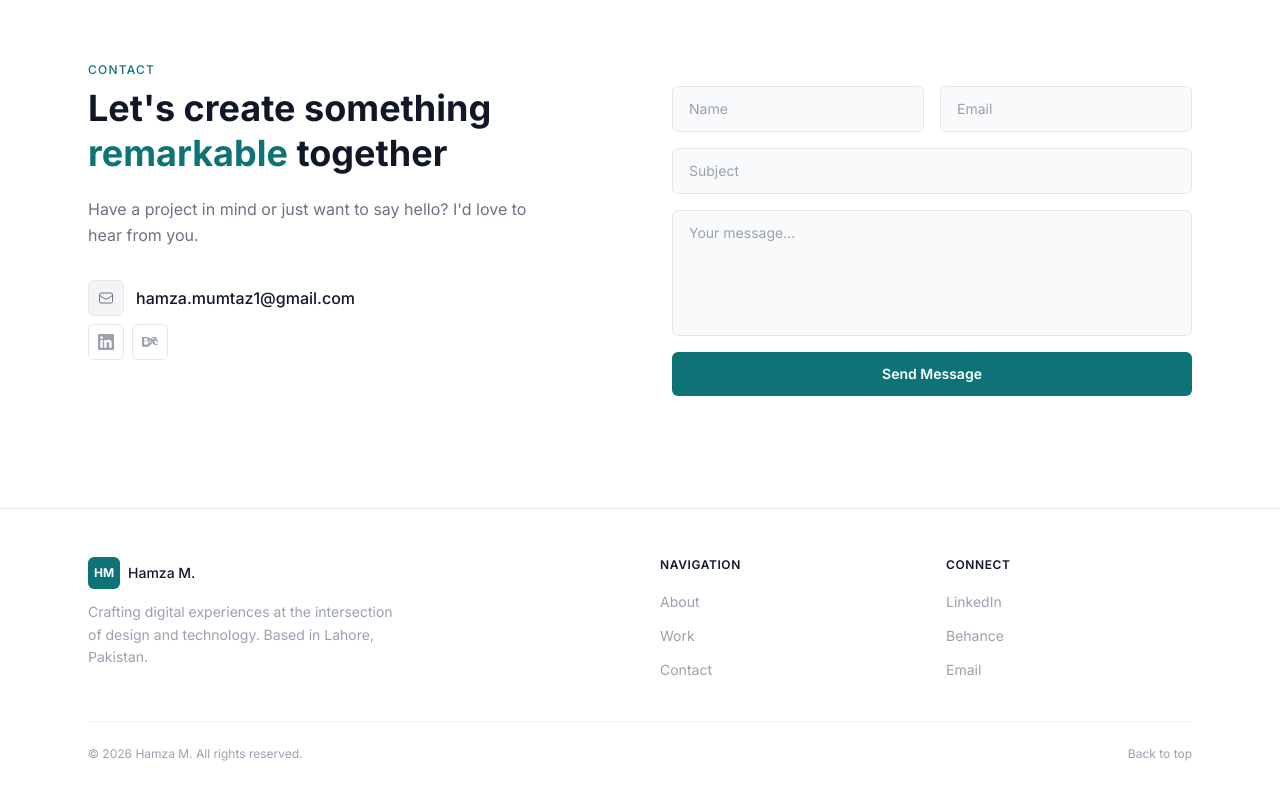
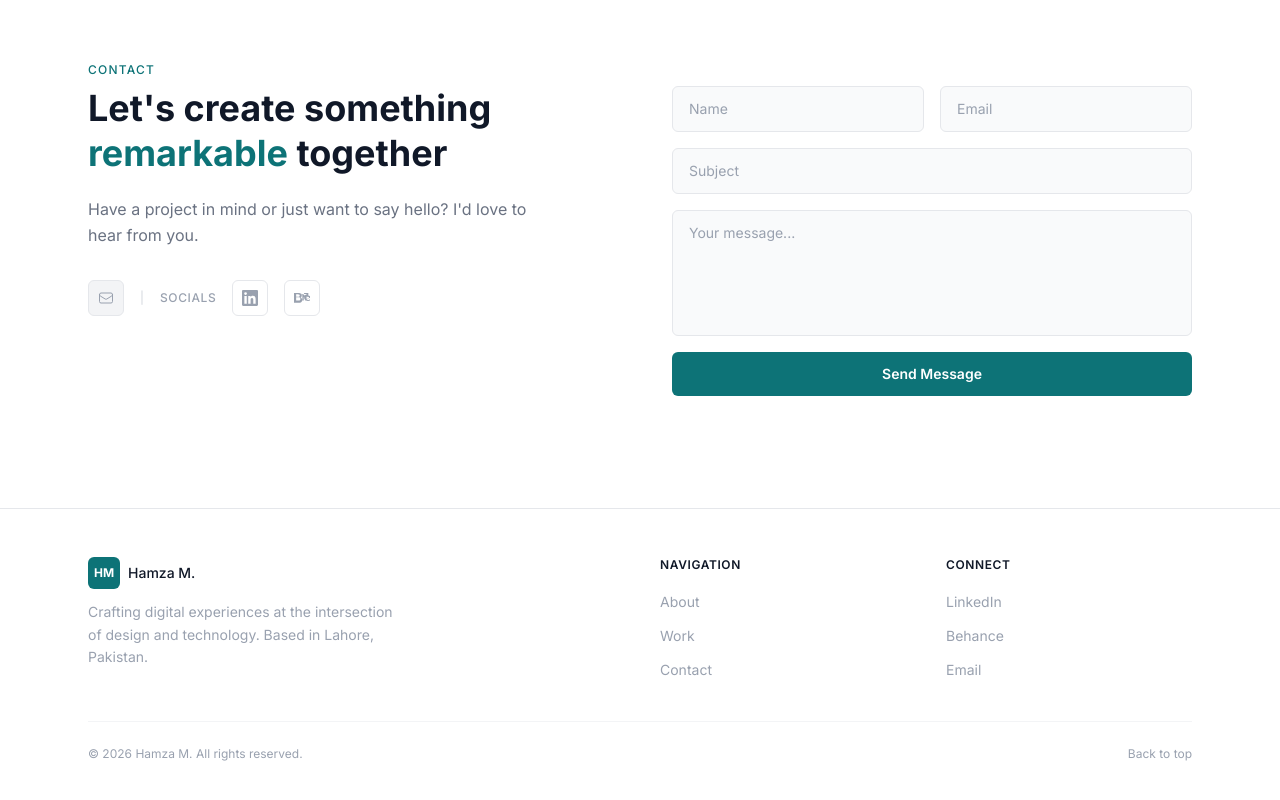
Before and after one commit to hmzamumtaz/Hamza-M, a Next.js app: page / in a window 1280 px wide. Shown: the part 3642-4442 px from the top of the page. Built offline with nearby package versions, Linux system fonts and the light colour scheme.

Commit message:
Redesign Contact socials row: remove email text, add Socials heading, align icons

```diff
--- a/src/components/Contact.tsx
+++ b/src/components/Contact.tsx
@@ -29,19 +29,18 @@ export default function Contact() {
               hear from you.
             </p>
 
-            <a
-              href="mailto:hamza.mumtaz1@gmail.com"
-              className="inline-flex items-center gap-3 text-base font-medium text-gray-900 hover:text-[#0d7377] transition-colors mb-2"
-            >
-              <span className="w-9 h-9 rounded-md bg-gray-100 border border-gray-200 flex items-center justify-center">
-                <svg className="w-4 h-4 text-gray-500" fill="none" viewBox="0 0 24 24" stroke="currentColor" strokeWidth="1.5">
+            <div className="flex items-center gap-4">
+              <a
+                href="mailto:hamza.mumtaz1@gmail.com"
+                className="flex items-center justify-center w-9 h-9 rounded-md bg-gray-100 border border-gray-200 text-gray-400 hover:text-[#0d7377] hover:border-[#0d7377]/30 transition-all duration-200"
+                aria-label="Email"
+              >
+                <svg className="w-4 h-4" fill="none" viewBox="0 0 24 24" stroke="currentColor" strokeWidth="1.5">
                   <path strokeLinecap="round" strokeLinejoin="round" d="M21.75 6.75v10.5a2.25 2.25 0 01-2.25 2.25h-15a2.25 2.25 0 01-2.25-2.25V6.75m19.5 0A2.25 2.25 0 0019.5 4.5h-15a2.25 2.25 0 00-2.25 2.25m19.5 0v.243a2.25 2.25 0 01-1.07 1.916l-7.5 4.615a2.25 2.25 0 01-2.36 0L3.32 8.91a2.25 2.25 0 01-1.07-1.916V6.75" />
                 </svg>
-              </span>
-              hamza.mumtaz1@gmail.com
-            </a>
-
-            <div className="flex gap-2">
+              </a>
+              <span className="text-xs text-gray-300">|</span>
+              <span className="text-xs font-medium text-gray-400 uppercase tracking-wider">Socials</span>
               <a
                 href="https://linkedin.com/in/m-hamza-mumtaz"
                 target="_blank"
```
